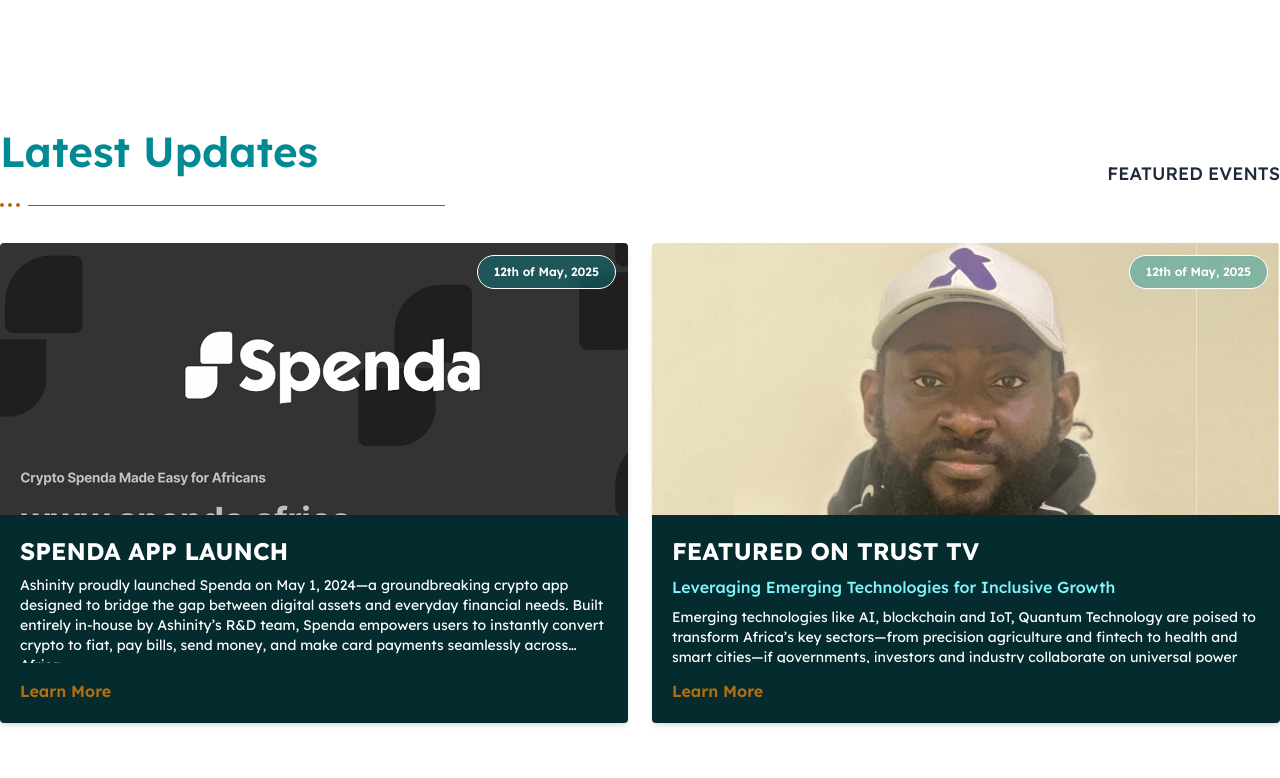
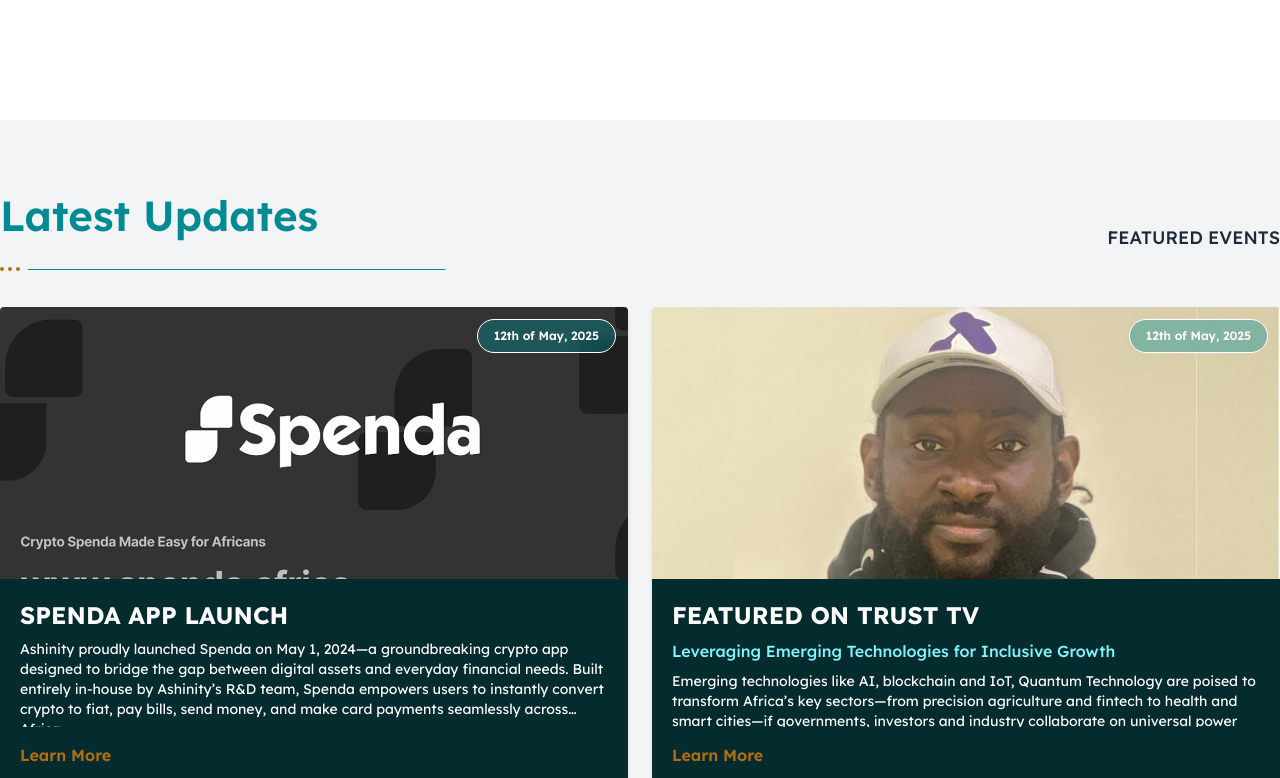
Before and after one commit to ashinitysynergytech/web, a Next.js app: page /news-and-events in a window 1280 px wide. Shown: the part 525-1303 px from the top of the page. Built offline with nearby package versions, Linux system fonts and the light colour scheme; a web font is replaced by a local one.

Commit message:
feat: implement Recent Events component and update Latest News layout for improved structure

```diff
--- a/Components/LatestNews.tsx
+++ b/Components/LatestNews.tsx
@@ -27,6 +27,7 @@
 
 function LatestNews() {
   return (
+    // <div className="flex bg-gray-100 py-12">
       <div className="max-w-7xl mx-auto flex flex-col space-y-4 items-start justify-center">
         <div className="flex flex-row justify-between items-center w-full">
           <div className="flex flex-col space-y-3">
@@ -41,6 +42,7 @@
         </div>
         <LatestNewsGrid latestNewsItems={latestNewsData} />
       </div>
+    // </div>
   );
 }
 
--- a/Components/RecentNews.tsx
+++ b/Components/RecentEvents.tsx
@@ -60,7 +60,7 @@
   },
 ];
 
-function RecentNews() {
+function RecentEvents() {
   return (
     <div className="max-w-7xl mx-auto flex flex-col space-y-4 items-start justify-center">
       <h3 className="text-[42px] font-semibold text-[var(--color-primary)]">
@@ -72,4 +72,4 @@
   );
 }
 
-export default RecentNews;
+export default RecentEvents;
--- a/app/news-and-events/page.tsx
+++ b/app/news-and-events/page.tsx
@@ -1,14 +1,16 @@
 import LatestNews from "@/components/LatestNews";
 import NewsEventsHeader from "@/components/NewsEventsHeader";
-import RecentNews from "@/components/RecentNews";
+import RecentEvents from "@/components/RecentEvents";
 import React from "react";
 
 function NewsEventsPage() {
   return (
     <div className="mx-auto flex flex-col gap-10">
       <NewsEventsHeader />
-      <LatestNews />
-      <RecentNews />
+      <div className="flex flex-col space-y-12 bg-gray-100 py-16">
+        <LatestNews />
+        <RecentEvents />
+      </div>
     </div>
   );
 }
```
Lines whose indentation alone changed are shown as unchanged.
